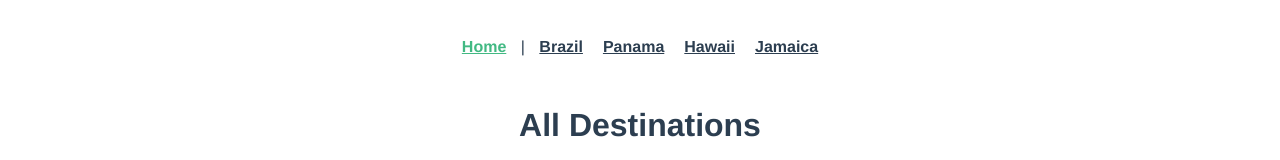
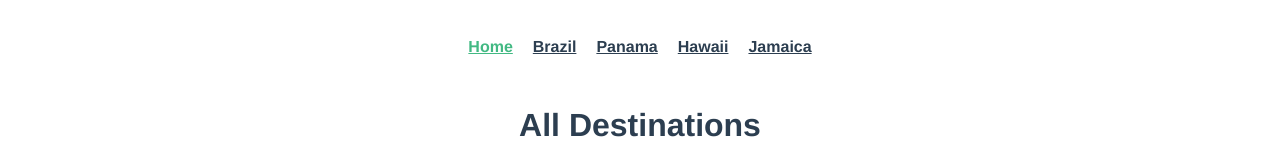
Before and after one commit to magno193/vue-projects, a Vue app in the folder travel-app/: page / in a window 1280 px wide. Shown: the top 160 px of the page. Built offline with nearby package versions, Linux system fonts and the light colour scheme.

Commit message:
Link active class css

```diff
--- a/travel-app/src/App.vue
+++ b/travel-app/src/App.vue
@@ -1,16 +1,17 @@
 <template>
   <div id="app">
-    <div id="nav">
-      <router-link to="/">Home</router-link> |
-      <router-link to="/brazil">Brazil</router-link>
-      <router-link to="/panama">Panama</router-link>
-      <router-link to="/hawaii">Hawaii</router-link>
-      <router-link to="/jamaica">Jamaica</router-link>
-    </div>
+    <TheNavigation />
     <router-view />
   </div>
 </template>
-
+<script>
+import TheNavigation from "./components/TheNavigation";
+export default {
+  components: {
+    TheNavigation,
+  },
+};
+</script>
 <style>
 #app {
   font-family: Avenir, Helvetica, Arial, sans-serif;
@@ -19,18 +20,4 @@
   text-align: center;
   color: #2c3e50;
 }
-
-#nav {
-  padding: 30px;
-}
-
-#nav a {
-  font-weight: bold;
-  color: #2c3e50;
-  padding: 0 10px;
-}
-
-#nav a.router-link-exact-active {
-  color: #42b983;
-}
 </style>
--- /dev/null
+++ b/travel-app/src/components/TheNavigation.vue
@@ -0,0 +1,32 @@
+<template>
+  <nav id="nav">
+    <router-link to="/">Home</router-link>
+    <router-link to="/brazil">Brazil</router-link>
+    <router-link to="/panama">Panama</router-link>
+    <router-link to="/hawaii">Hawaii</router-link>
+    <router-link to="/jamaica">Jamaica</router-link>
+  </nav>
+</template>
+
+<script>
+export default {};
+</script>
+
+<style scoped>
+#nav {
+  display: flex;
+  align-items: center;
+  justify-content: center;
+  padding: 30px;
+}
+
+#nav a {
+  font-weight: bold;
+  color: #2c3e50;
+  padding: 0 10px;
+}
+
+#nav a.active-link {
+  color: #42b983;
+}
+</style>
--- a/travel-app/src/router/index.js
+++ b/travel-app/src/router/index.js
@@ -36,6 +36,7 @@
 const router = new VueRouter({
   mode: "history",
   base: process.env.BASE_URL,
+  linkExactActiveClass: "active-link",
   routes,
 });
 
```
